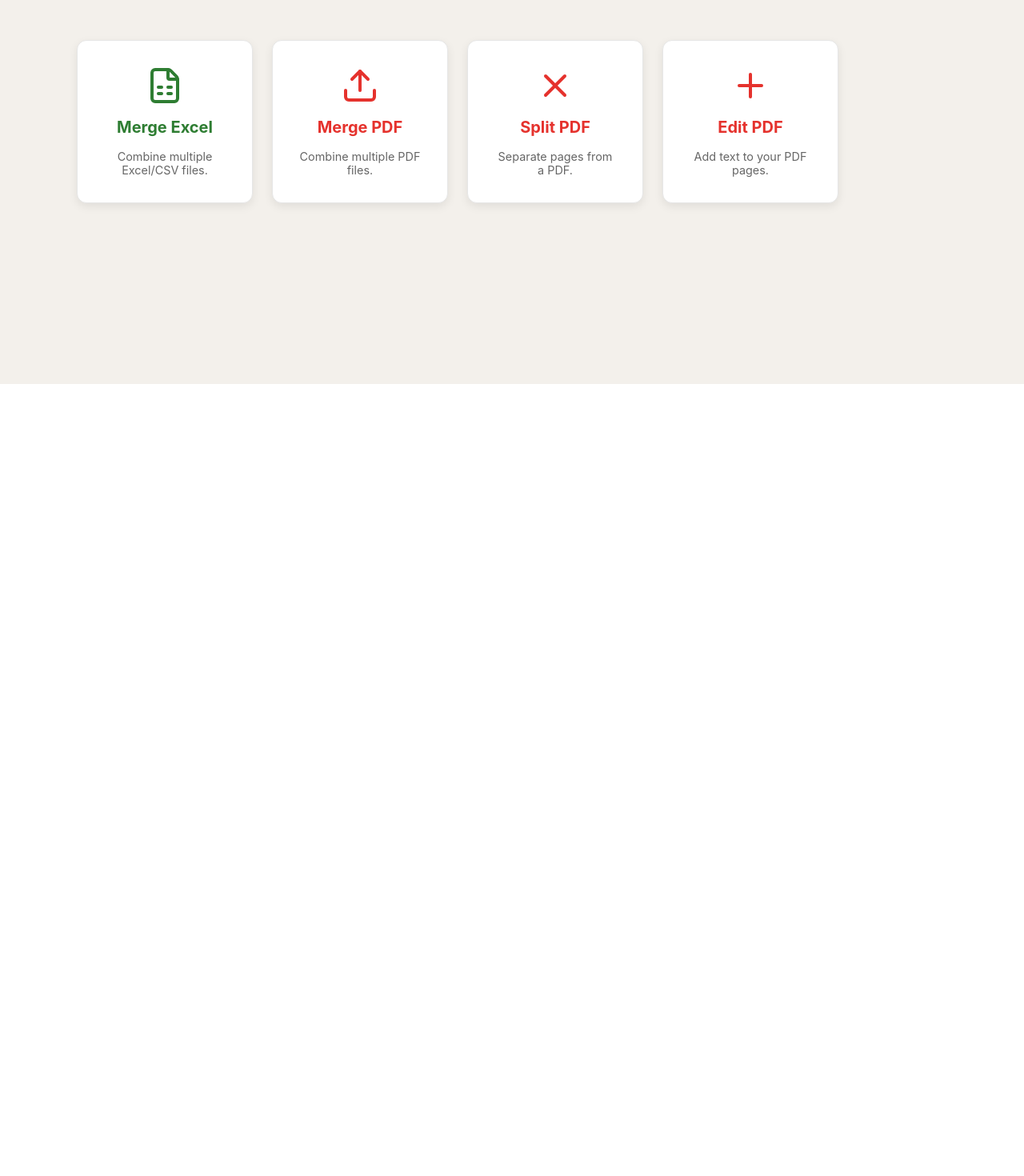
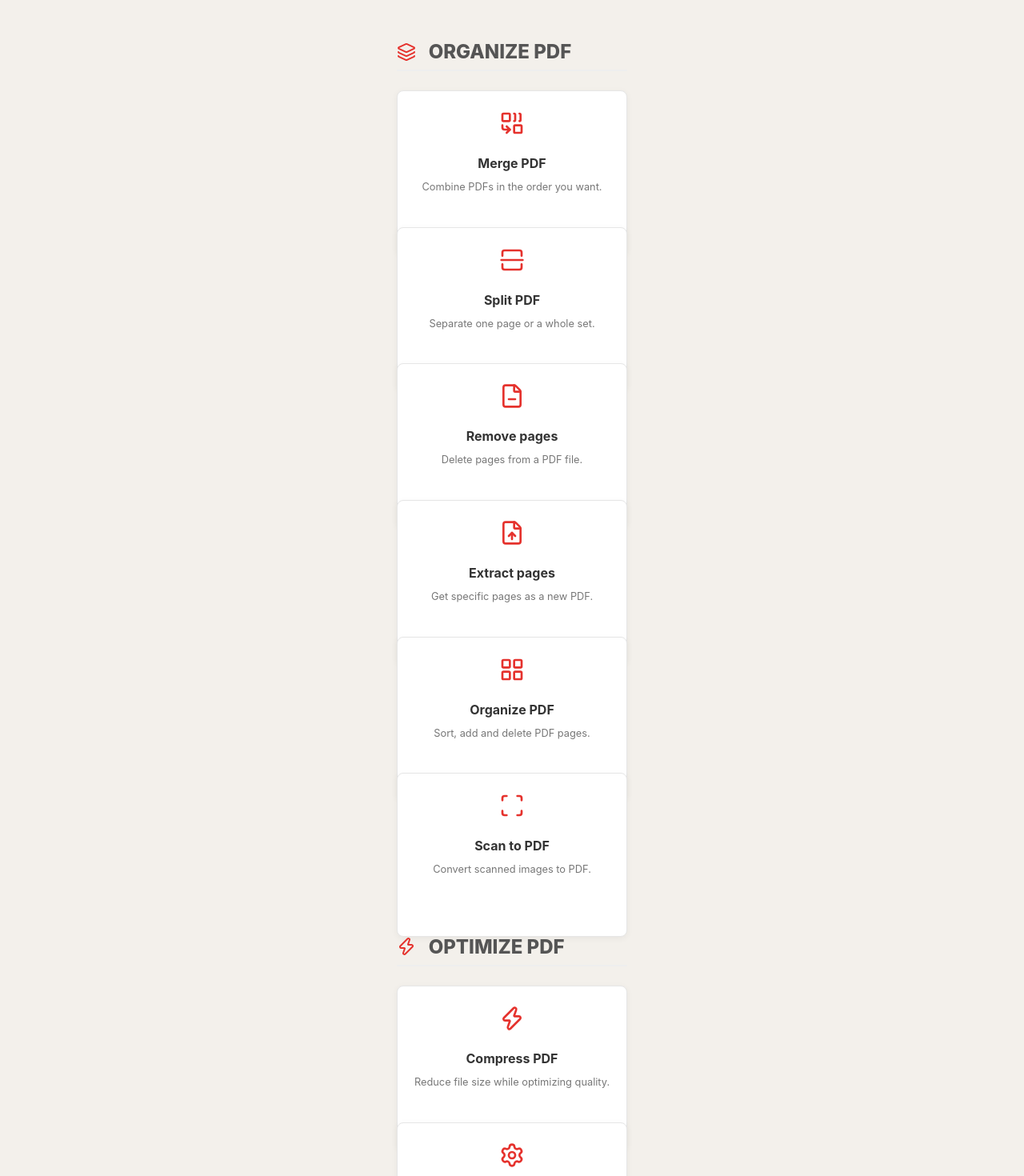
Before and after one commit to diwakarsingh01-tech/file-compiler-pro, a React (Vite) app in the folder client/: page / in a window 1280 px wide. Shown: the part 320-1790 px from the top of the page at 80% size. Before the commit the page ends 800 px from the top, so only its background shows below. Built offline with nearby package versions, Linux system fonts and the light colour scheme.

Commit message:
Implement Dashboard 2.0 and Interactive PDF Editor UI

```diff
--- a/client/src/App.jsx
+++ b/client/src/App.jsx
@@ -1,6 +1,9 @@
 import React, { useState, useEffect, useRef } from 'react';
 import {
-  Upload, FileSpreadsheet, Download, X, Plus, Loader2, Trash2, Share2, Type, MousePointer2
+  Upload, FileSpreadsheet, Download, X, Plus, Loader2, Trash2, Share2, Type, MousePointer2,
+  FileText, Layers, Scissors, RotateCcw, Lock, Unlock, FileImage, FileDigit, Globe,
+  Hash, Stamp, ScissorsSquare, PenTool, ShieldAlert, FileSearch, FileCheck, FileCode,
+  Combine, SplitSquareVertical, FileMinus, FileUp, Scan, Settings, LayoutGrid, FileType, Zap
 } from 'lucide-react';
 import axios from 'axios';
 import * as pdfjs from 'pdfjs-dist';
@@ -10,9 +13,18 @@ pdfjs.GlobalWorkerOptions.workerSrc = `//cdnjs.cloudflare.com/ajax/libs/pdf.js/$
 
 const API_URL = window.location.origin;
 
+const ToolCard = ({ title, desc, icon: Icon, onClick, className = "" }) => (
+  <div className={`tool-card ${className}`} onClick={onClick}>
+    <div className="icon-wrapper"><Icon size={32} /></div>
+    <h3>{title}</h3>
+    <p>{desc}</p>
+  </div>
+);
+
 function App() {
   const [currentTool, setCurrentTool] = useState('home');
   const [files, setFiles] = useState([]);
+  const [compressionLevel, setCompressionLevel] = useState('recommended');
   const [isProcessing, setIsProcessing] = useState(false);
   const [result, setResult] = useState(null);
   const [error, setError] = useState(null);
@@ -69,14 +81,11 @@ function App() {
 
     const text = prompt("Enter text to add:");
     if (text) {
-      // Convert browser Y (top-down) to PDF Y (bottom-up)
-      // pdf-lib expects Y from bottom-left.
-      // We'll send raw canvas coords and height, and let backend or a calc fix it.
       setModifications([...modifications, {
         type: 'text',
         text,
-        x: x / 1.5, // adjust for scale
-        y: (canvasRef.current.height - y) / 1.5, // flip Y for pdf-lib
+        x: x / 1.5,
+        y: (canvasRef.current.height - y) / 1.5,
         pageIndex: currentPage - 1
       }]);
     }
@@ -89,6 +98,7 @@ function App() {
 
     const formData = new FormData();
     files.forEach((file) => formData.append('files', file));
+    formData.append('level', compressionLevel);
 
     let endpoint = '/api/upload';
     if (currentTool === 'pdf-merge') endpoint = '/api/pdf/merge';
@@ -120,26 +130,94 @@ function App() {
   };
 
   const renderDashboard = () => (
-    <div className="tool-grid">
-      <div className="tool-card excel" onClick={() => setCurrentTool('excel-merge')}>
-        <FileSpreadsheet size={48} />
-        <h3>Merge Excel</h3>
-        <p>Combine multiple Excel/CSV files.</p>
+    <div className="dashboard-container">
+      <div className="dashboard-section">
+        <div className="section-header">
+          <Layers size={24} color="#e5322d" />
+          <h2>Organize PDF</h2>
+        </div>
+        <div className="tool-grid">
+          <ToolCard title="Merge PDF" desc="Combine PDFs in the order you want." icon={Combine} onClick={() => setCurrentTool('pdf-merge')} />
+          <ToolCard title="Split PDF" desc="Separate one page or a whole set." icon={SplitSquareVertical} onClick={() => setCurrentTool('pdf-split')} />
+          <ToolCard title="Remove pages" desc="Delete pages from a PDF file." icon={FileMinus} onClick={() => setCurrentTool('pdf-remove')} />
+          <ToolCard title="Extract pages" desc="Get specific pages as a new PDF." icon={FileUp} onClick={() => setCurrentTool('pdf-extract')} />
+          <ToolCard title="Organize PDF" desc="Sort, add and delete PDF pages." icon={LayoutGrid} onClick={() => setCurrentTool('pdf-organize')} />
+          <ToolCard title="Scan to PDF" desc="Convert scanned images to PDF." icon={Scan} onClick={() => setCurrentTool('pdf-scan')} />
+        </div>
       </div>
-      <div className="tool-card pdf" onClick={() => setCurrentTool('pdf-merge')}>
-        <Upload size={48} />
-        <h3>Merge PDF</h3>
-        <p>Combine multiple PDF files.</p>
+
+      <div className="dashboard-section">
+        <div className="section-header">
+          <Zap size={24} color="#e5322d" />
+          <h2>Optimize PDF</h2>
+        </div>
+        <div className="tool-grid">
+          <ToolCard title="Compress PDF" desc="Reduce file size while optimizing quality." icon={Zap} onClick={() => setCurrentTool('pdf-compress')} />
+          <ToolCard title="Repair PDF" desc="Recover data from a damaged PDF." icon={Settings} onClick={() => setCurrentTool('pdf-repair')} />
+          <ToolCard title="OCR PDF" desc="Make scanned PDFs searchable." icon={FileSearch} onClick={() => setCurrentTool('pdf-ocr')} />
+        </div>
       </div>
-      <div className="tool-card pdf" onClick={() => setCurrentTool('pdf-split')}>
-        <X size={48} />
-        <h3>Split PDF</h3>
-        <p>Separate pages from a PDF.</p>
+
+      <div className="dashboard-section">
+        <div className="section-header">
+          <Plus size={24} color="#e5322d" />
+          <h2>Convert to PDF</h2>
+        </div>
+        <div className="tool-grid">
+          <ToolCard title="JPG to PDF" desc="Convert JPG, PNG, BMP images to PDF." icon={FileImage} onClick={() => setCurrentTool('jpg-to-pdf')} />
+          <ToolCard title="WORD to PDF" desc="Convert DOCX to PDF." icon={FileText} onClick={() => setCurrentTool('word-to-pdf')} />
+          <ToolCard title="POWERPOINT to PDF" desc="Convert PPTX to PDF." icon={FileType} onClick={() => setCurrentTool('ppt-to-pdf')} />
+          <ToolCard title="EXCEL to PDF" desc="Convert XLSX to PDF." icon={FileSpreadsheet} onClick={() => setCurrentTool('excel-to-pdf')} />
+          <ToolCard title="HTML to PDF" desc="Convert webpages to PDF." icon={Globe} onClick={() => setCurrentTool('html-to-pdf')} />
+        </div>
       </div>
-      <div className="tool-card pdf" onClick={() => setCurrentTool('pdf-edit')}>
-        <Plus size={48} />
-        <h3>Edit PDF</h3>
-        <p>Add text to your PDF pages.</p>
+
+      <div className="dashboard-section">
+        <div className="section-header">
+          <Download size={24} color="#e5322d" />
+          <h2>Convert from PDF</h2>
+        </div>
+        <div className="tool-grid">
+          <ToolCard title="PDF to JPG" desc="Extract images or save pages as JPG." icon={FileImage} onClick={() => setCurrentTool('pdf-to-jpg')} />
+          <ToolCard title="PDF to WORD" desc="Convert PDF to editable DOCX." icon={FileText} onClick={() => setCurrentTool('pdf-to-word')} />
+          <ToolCard title="PDF to POWERPOINT" desc="Convert PDF to PPTX." icon={FileType} onClick={() => setCurrentTool('pdf-to-ppt')} />
+          <ToolCard title="PDF to EXCEL" desc="Convert PDF to XLSX spreadsheets." icon={FileSpreadsheet} onClick={() => setCurrentTool('pdf-to-excel')} />
+        </div>
+      </div>
+
+      <div className="dashboard-section">
+        <div className="section-header">
+          <PenTool size={24} color="#e5322d" />
+          <h2>Edit PDF</h2>
+        </div>
+        <div className="tool-grid">
+          <ToolCard title="Edit PDF" desc="Add text, images, shapes and more." icon={PenTool} onClick={() => setCurrentTool('pdf-edit')} />
+          <ToolCard title="Rotate PDF" desc="Rotate your PDF pages." icon={RotateCcw} onClick={() => setCurrentTool('pdf-rotate')} />
+          <ToolCard title="Page Numbers" desc="Add page numbers to PDF easily." icon={Hash} onClick={() => setCurrentTool('pdf-numbers')} />
+          <ToolCard title="Add Watermark" desc="Stamp an image or text over your PDF." icon={Stamp} onClick={() => setCurrentTool('pdf-watermark')} />
+        </div>
+      </div>
+
+      <div className="dashboard-section">
+        <div className="section-header">
+          <Lock size={24} color="#555" />
+          <h2>Security</h2>
+        </div>
+        <div className="tool-grid">
+          <ToolCard className="security" title="Unlock PDF" desc="Remove PDF password security." icon={Unlock} onClick={() => setCurrentTool('pdf-unlock')} />
+          <ToolCard className="security" title="Protect PDF" desc="Encrypt PDF with a password." icon={Lock} onClick={() => setCurrentTool('pdf-protect')} />
+          <ToolCard className="security" title="Sign PDF" desc="Sign yourself or request signatures." icon={FileCheck} onClick={() => setCurrentTool('pdf-sign')} />
+        </div>
+      </div>
+
+      <div className="dashboard-section">
+        <div className="section-header">
+          <FileSpreadsheet size={24} color="#2e7d32" />
+          <h2>Excel Tools</h2>
+        </div>
+        <div className="tool-grid">
+          <ToolCard className="excel" title="Merge Excel" desc="Combine multiple Excel/CSV files." icon={Combine} onClick={() => setCurrentTool('excel-merge')} />
+        </div>
       </div>
     </div>
   );
@@ -183,7 +261,14 @@ function App() {
                   <div className="select-btn" onClick={() => document.getElementById('fileInput').click()}>
                     Select File
                   </div>
-                  <input id="fileInput" type="file" multiple hidden onChange={onFileChange} />
+                  <input
+                    id="fileInput"
+                    type="file"
+                    multiple
+                    hidden
+                    accept={currentTool.includes('pdf') || currentTool.includes('to-pdf') ? '.pdf,.jpg,.png,.docx,.pptx,.xlsx' : '.xlsx,.csv'}
+                    onChange={onFileChange}
+                  />
                 </div>
               ) : currentTool === 'pdf-edit' ? (
                 <div style={{display: 'flex', flexDirection: 'column', alignItems: 'center', gap: '1rem'}}>
@@ -192,7 +277,7 @@ function App() {
                     <span>Page {currentPage} of {pdfDoc?.numPages}</span>
                     <button onClick={() => { if(currentPage < pdfDoc?.numPages) { setCurrentPage(currentPage+1); renderPage(pdfDoc, currentPage+1); }}}>Next</button>
                     <div style={{borderLeft: '1px solid #ccc', margin: '0 10px'}}></div>
-                    <span style={{fontSize: '0.8rem', color: '#666'}}><Type size={14} inline /> Click anywhere on page to add text</span>
+                    <span style={{fontSize: '0.8rem', color: '#666'}}><Type size={14} /> Click anywhere on page to add text</span>
                   </div>
                   <div style={{position: 'relative', boxShadow: '0 0 20px rgba(0,0,0,0.2)'}}>
                     <canvas ref={canvasRef} onClick={handleCanvasClick} style={{cursor: 'crosshair'}}></canvas>
@@ -218,14 +303,21 @@ function App() {
                     <div key={idx} className="file-card">
                       <div className="remove-btn" onClick={() => removeFile(idx)}><X size={14} /></div>
                       <div className="icon-container">
-                        {file.name.endsWith('.pdf') ? <Upload size={64} /> : <FileSpreadsheet size={64} />}
+                        {file.name.toLowerCase().endsWith('.pdf') ? <Upload size={64} /> : <FileSpreadsheet size={64} />}
                       </div>
                       <div className="file-name">{file.name}</div>
                     </div>
                   ))}
                   <div className="file-card add-more-card" onClick={() => document.getElementById('fileInput').click()}>
                     <Plus size={48} />
-                    <input id="fileInput" type="file" multiple hidden onChange={onFileChange} />
+                    <input
+                      id="fileInput"
+                      type="file"
+                      multiple
+                      hidden
+                      accept={currentTool.includes('pdf') || currentTool.includes('to-pdf') ? '.pdf,.jpg,.png,.docx,.pptx,.xlsx' : '.xlsx,.csv'}
+                      onChange={onFileChange}
+                    />
                   </div>
                 </div>
               )}
@@ -236,10 +328,10 @@ function App() {
                 <h2>{currentTool.replace('-', ' ')}</h2>
                 <div className="option-card active">
                   <div className="option-title">Apply Changes</div>
-                  <div className="option-desc">This will generate your edited file.</div>
+                  <div className="option-desc">This will generate your processed file.</div>
                 </div>
                 <button className="action-btn" onClick={handleProcess} disabled={isProcessing}>
-                  {isProcessing ? 'SAVING...' : 'Save & Download'}
+                  {isProcessing ? 'PROCESSING...' : 'Process & Download'}
                 </button>
               </aside>
             )}
@@ -248,9 +340,13 @@ function App() {
       </main>
 
       {isProcessing && (
-        <div className="loading-overlay">
+        <div className="loading-overlay" style={{
+          position: 'fixed', top: 0, left: 0, right: 0, bottom: 0,
+          background: 'rgba(255,255,255,0.9)', display: 'flex',
+          flexDirection: 'column', alignItems: 'center', justifyContent: 'center', zIndex: 1000
+        }}>
           <Loader2 size={64} className="animate-spin" color="var(--primary)" />
-          <h2>Finalizing your PDF...</h2>
+          <h2>Finalizing your files...</h2>
         </div>
       )}
     </div>
--- a/client/src/index.css
+++ b/client/src/index.css
@@ -277,50 +277,82 @@ body {
   color: #666;
 }
 
-/* Tool Dashboard */
+/* Tool Dashboard 2.0 */
+.dashboard-container {
+  max-width: 1200px;
+  margin: 0 auto;
+  padding: 2rem;
+}
+
+.dashboard-section {
+  margin-bottom: 3rem;
+}
+
+.section-header {
+  display: flex;
+  align-items: center;
+  gap: 1rem;
+  margin-bottom: 1.5rem;
+  border-bottom: 2px solid #eee;
+  padding-bottom: 0.5rem;
+}
+
+.section-header h2 {
+  font-size: 1.5rem;
+  font-weight: 800;
+  text-transform: uppercase;
+  color: #555;
+  margin: 0;
+}
+
 .tool-grid {
   display: grid;
-  grid-template-columns: repeat(auto-fill, minmax(220px, 1fr));
-  gap: 1.5rem;
-  padding: 2rem;
-  max-width: 1200px;
-  margin: 0 auto;
+  grid-template-columns: repeat(auto-fill, minmax(200px, 1fr));
+  gap: 1rem;
 }
 
 .tool-card {
   background: white;
-  border-radius: 12px;
-  padding: 2rem;
+  border-radius: 8px;
+  padding: 1.5rem 1rem;
   text-align: center;
-  box-shadow: var(--shadow);
+  box-shadow: 0 2px 8px rgba(0,0,0,0.05);
   cursor: pointer;
-  transition: all 0.3s ease;
+  transition: all 0.2s ease;
   border: 1px solid var(--border);
   display: flex;
   flex-direction: column;
   align-items: center;
-  gap: 1rem;
+  gap: 0.75rem;
+  height: 100%;
 }
 
 .tool-card:hover {
-  transform: translateY(-5px);
+  transform: translateY(-3px);
   border-color: var(--primary);
-  box-shadow: 0 10px 20px rgba(0,0,0,0.1);
+  box-shadow: 0 8px 16px rgba(229, 50, 45, 0.1);
 }
 
-.tool-card.excel { color: #2e7d32; }
-.tool-card.pdf { color: var(--primary); }
+.tool-card .icon-wrapper {
+  color: var(--primary);
+  margin-bottom: 0.5rem;
+}
+
+.tool-card.excel .icon-wrapper { color: #2e7d32; }
+.tool-card.security .icon-wrapper { color: #555; }
 
 .tool-card h3 {
   margin: 0;
-  font-size: 1.25rem;
+  font-size: 1rem;
   font-weight: 700;
+  color: #333;
 }
 
 .tool-card p {
   margin: 0;
-  font-size: 0.9rem;
-  color: #666;
+  font-size: 0.8rem;
+  color: #777;
+  line-height: 1.3;
 }
 
 /* Navbar */
```
